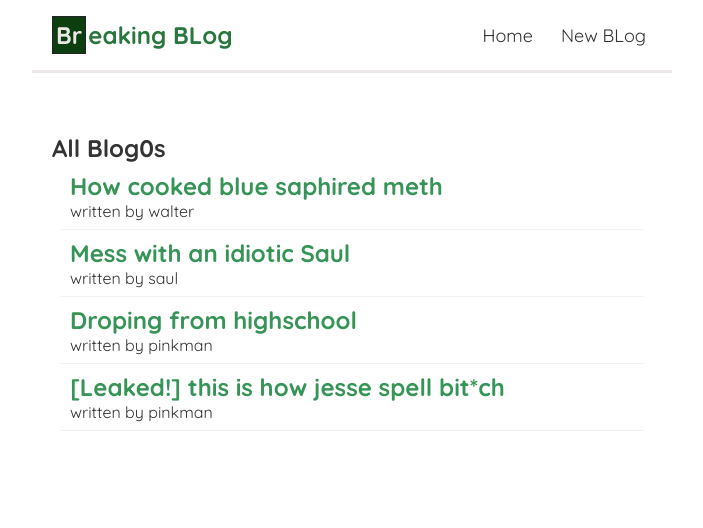
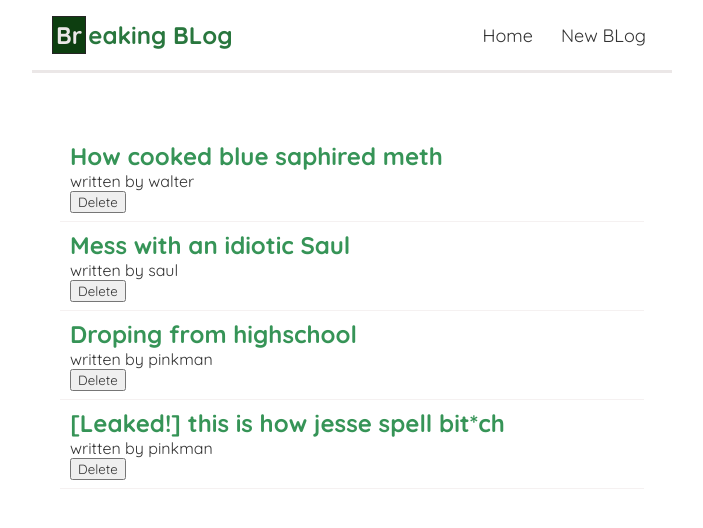
Before and after one commit to nalendro16/react-basic, a React (Create React App) app: page / in a window 1280 px wide. Shown: the top 528 px of the page, without its empty margins (288-991 px from the left). Built offline with nearby package versions, Linux system fonts and the light colour scheme.

Commit message:
useHooks, passing function

```diff
--- a/src/Bloglist.js
+++ b/src/Bloglist.js
@@ -1,6 +1,7 @@
-const Bloglist = ({ blogs, title }) => {
+const Bloglist = ({ blogs, title, handleDelete }) => {
   //   const blogs = props.blogs
   //   const title = props.title
+
   return (
     <div className="blog-list">
       <h2>{title}</h2>
@@ -8,6 +9,7 @@
         <div className="blog-prev" key={blog.id}>
           <h2>{blog.title}</h2>
           <p>written by {blog.author}</p>
+          <button onClick={() => handleDelete(blog.id)}>Delete</button>
         </div>
       ))}
     </div>
--- a/src/Home.js
+++ b/src/Home.js
@@ -1,4 +1,4 @@
-import { useState } from 'react'
+import { useState, useEffect } from 'react'
 import Bloglist from './Bloglist'
 
 const Home = () => {
@@ -30,9 +30,23 @@
     },
   ])
 
+  const handleDelete = (id) => {
+    const newBlog = blogs.filter((blog) => blog.id !== id)
+    setBlog(newBlog)
+  }
+
+  useEffect(() => {
+    console.log('useEffect running')
+    console.log(blogs)
+  })
+
   return (
     <div className="home">
-      <Bloglist blogs={blogs} title="All Blog0s" />
+      <Bloglist blogs={blogs} handleDelete={handleDelete} />
+      {/* <Bloglist
+        blogs={blogs.filter((blog) => blog.author == 'pinkman')}
+        title="Mario's blog"
+      /> */}
     </div>
   )
 }
```
